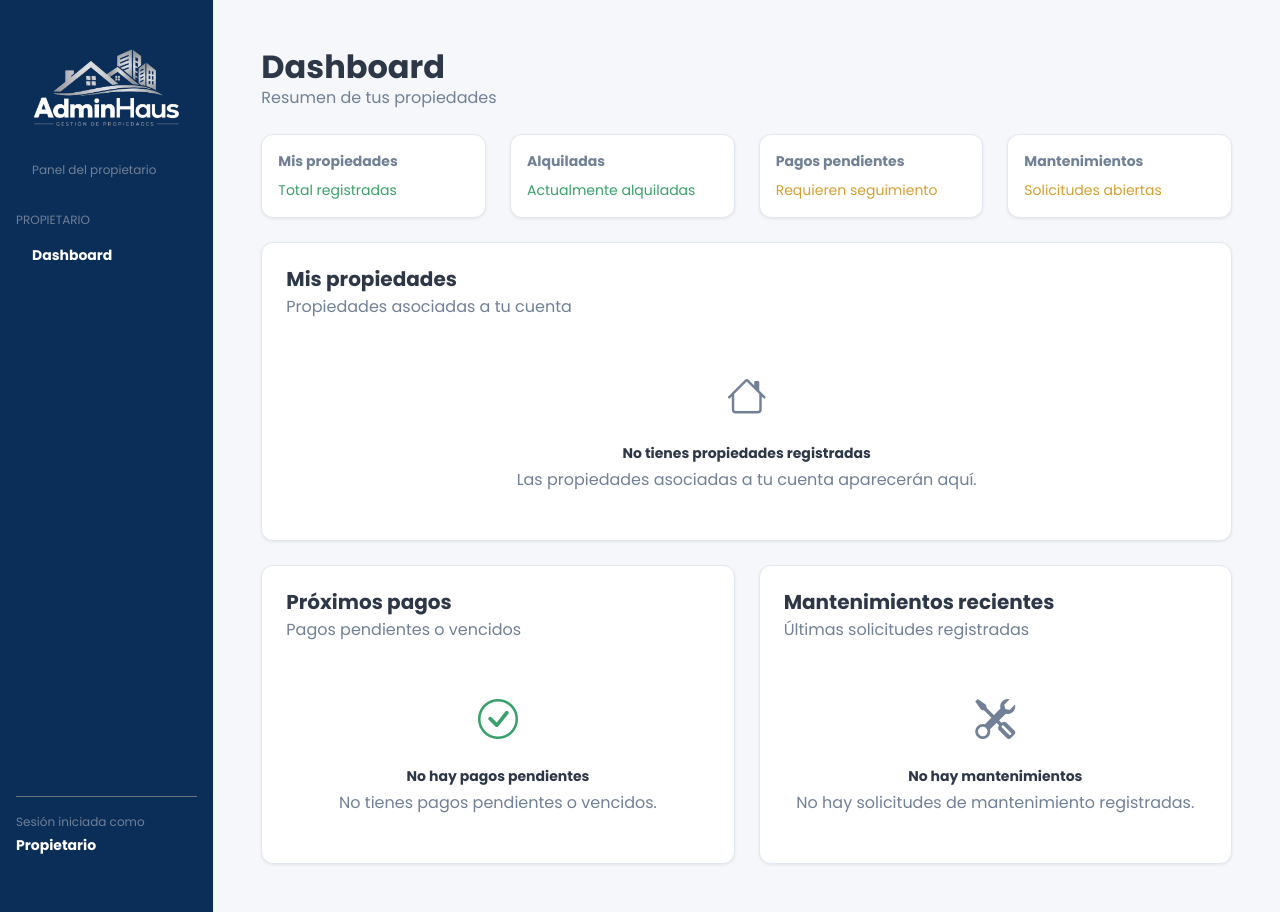
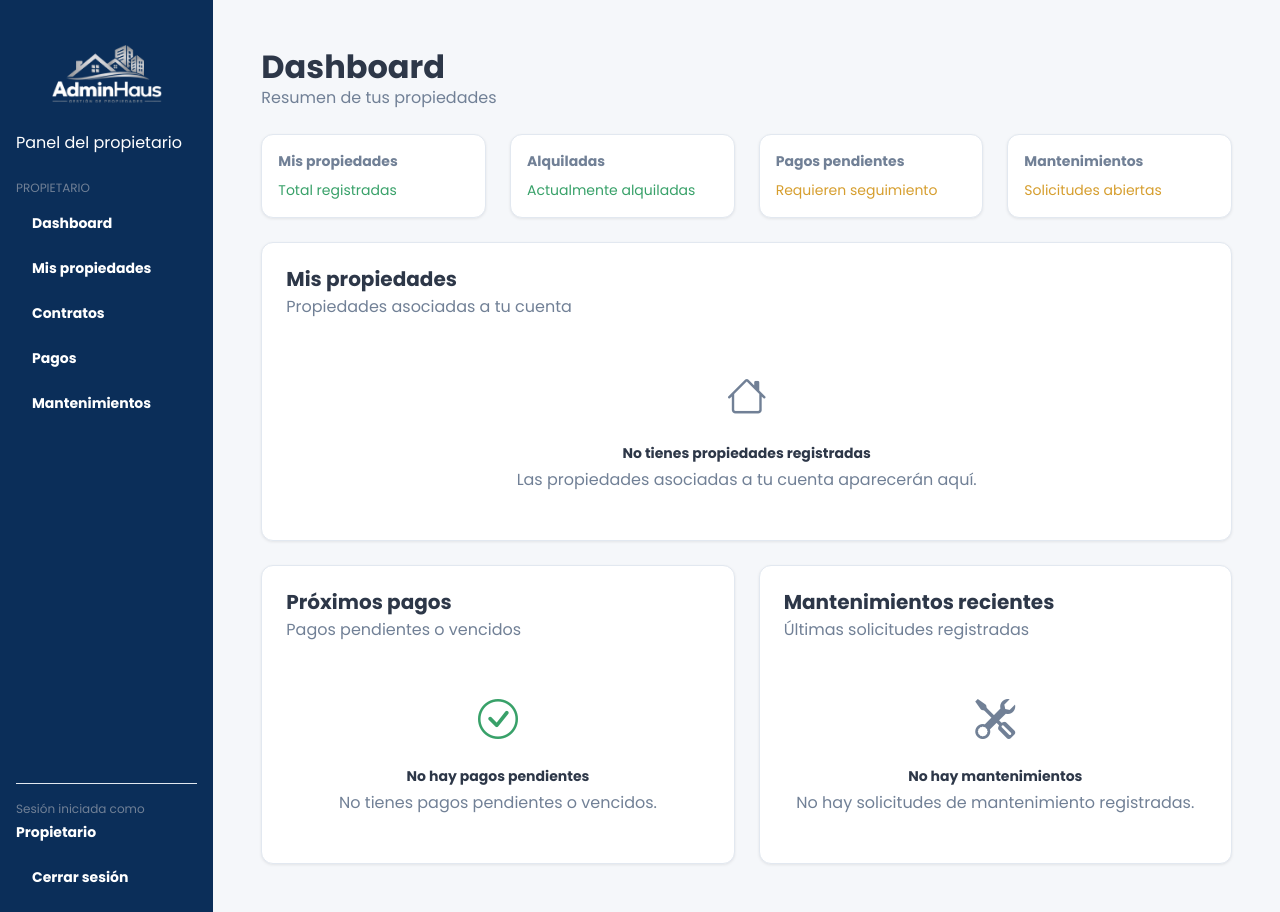
Before and after one commit to Douglas0625/AdminHaus_System, a Flask app: page /dashboard_propietario in a window 1280 px wide. Run offline with Flask 3, Linux system fonts and the light colour scheme.

Commit message:
Actualizacion de bases

```diff
--- a/app/templates/bases/base_admin.html
+++ b/app/templates/bases/base_admin.html
@@ -122,7 +122,7 @@ AdminHaus - Panel administrativo
                 <li class="mb-2">
 
                     <a
-                        href="#"
+                        href="{{ url_for('propiedades.lista') }}"
                         class="
                             d-block
                             ah-text-white
@@ -130,7 +130,7 @@ AdminHaus - Panel administrativo
                             rounded
                             px-3
                             py-2
-                            {% if request.endpoint == 'propiedades' %}
+                            {% if request.endpoint in ['propiedades.lista', 'propiedades.detalle', 'propiedades.nueva', 'propiedades.editar'] %}
                                 ah-bg-primary-hover
                             {% endif %}
                         "
--- a/app/templates/bases/base_gestor.html
+++ b/app/templates/bases/base_gestor.html
@@ -98,7 +98,7 @@ AdminHaus - Panel administrativo
                 <!-- PROPIEDADES -->
                 <li class="mb-2">
                     <a
-                        href="#"
+                        href="{{ url_for('propiedades.lista') }}"
                         class="
                             d-block
                             ah-text-white
@@ -106,6 +106,9 @@ AdminHaus - Panel administrativo
                             rounded
                             px-3
                             py-2
+                            {% if request.endpoint in ['propiedades.lista', 'propiedades.detalle', 'propiedades.nueva', 'propiedades.editar'] %}
+                                ah-bg-primary-hover
+                            {% endif %}
                         "
                     >
                         Propiedades
--- a/app/templates/bases/base_propietario.html
+++ b/app/templates/bases/base_propietario.html
@@ -1,10 +1,8 @@
 {% extends "bases/base.html" %}
-
 
 {% block title %}
     AdminHaus - Panel del propietario
 {% endblock %}
-
 
 {% block sidebar %}
 
@@ -14,28 +12,22 @@ AdminHaus - Panel del propietario
 
         <!-- LOGO -->
         <div class="d-flex justify-content-center pt-3 mb-2">
-
             <img
                 src="{{ url_for('static', filename='media/logo_oscuro-Photoroom.png') }}"
                 alt="AdminHaus"
-                class="img-fluid"
-                style="width: 190px;"
+                class="img-fluid w-75"
             >
-
         </div>
 
-
         <!-- DESCRIPCIÓN -->
-        <p class="ah-text-peque ah-text-secondary px-3 mb-4 pb-2">
+        <p class="ah-text-subtitulos ah-text-white mb-4">
             Panel del propietario
         </p>
-
 
         <!-- ROL -->
         <p class="ah-text-peque ah-text-secondary text-uppercase mb-2">
             Propietario
         </p>
-
 
         <!-- MENÚ -->
         <nav aria-label="Menú del propietario">
@@ -53,6 +45,7 @@ AdminHaus - Panel del propietario
                             rounded
                             px-3
                             py-2
+                            text-decoration-none
                             {% if request.endpoint == 'dashboard.dashboard_propietario' %}
                                 ah-bg-primary-hover
                             {% endif %}
@@ -65,88 +58,113 @@ AdminHaus - Panel del propietario
                     </a>
                 </li>
 
-
                 <!-- MIS PROPIEDADES -->
                 <li class="mb-2">
-
                     <a
-                        href="#"
-                        class="ah-sidebar-link"
+                        href="{{ url_for('propiedades.mis_propiedades') }}"
+                        class="
+                            d-block
+                            ah-text-white
+                            ah-text-regular-negrita
+                            rounded
+                            px-3
+                            py-2
+                            text-decoration-none
+                            {% if request.endpoint == 'propiedades.mis_propiedades' %}
+                                ah-bg-primary-hover
+                            {% endif %}
+                        "
+                        {% if request.endpoint == 'propiedades.mis_propiedades' %}
+                            aria-current="page"
+                        {% endif %}
                     >
-                        <i class="bi bi-house-door me-2"></i>
                         Mis propiedades
                     </a>
-
                 </li>
-
 
                 <!-- CONTRATOS -->
                 <li class="mb-2">
-
                     <a
                         href="#"
-                        class="ah-sidebar-link"
+                        class="
+                            d-block
+                            ah-text-white
+                            ah-text-regular-negrita
+                            rounded
+                            px-3
+                            py-2
+                            text-decoration-none
+                        "
                     >
-                        <i class="bi bi-file-earmark-text me-2"></i>
                         Contratos
                     </a>
-
                 </li>
-
 
                 <!-- PAGOS -->
                 <li class="mb-2">
-
                     <a
                         href="#"
-                        class="ah-sidebar-link"
+                        class="
+                            d-block
+                            ah-text-white
+                            ah-text-regular-negrita
+                            rounded
+                            px-3
+                            py-2
+                            text-decoration-none
+                        "
                     >
-                        <i class="bi bi-cash-stack me-2"></i>
                         Pagos
                     </a>
-
                 </li>
-
 
                 <!-- MANTENIMIENTOS -->
                 <li class="mb-2">
-
                     <a
                         href="#"
-                        class="ah-sidebar-link"
+                        class="
+                            d-block
+                            ah-text-white
+                            ah-text-regular-negrita
+                            rounded
+                            px-3
+                            py-2
+                            text-decoration-none
+                        "
                     >
-                        <i class="bi bi-tools me-2"></i>
                         Mantenimientos
                     </a>
-
                 </li>
 
             </ul>
 
         </nav>
 
-
-        <!-- USUARIO / CERRAR SESIÓN -->
+        <!-- SESIÓN -->
         <div class="mt-auto pt-4">
 
-            <div class="border-top border-secondary pt-3 mb-3">
+            <div class="ah-divider mb-3"></div>
 
             <p class="ah-text-peque ah-text-secondary mb-1">
                 Sesión iniciada como
             </p>
 
-                <p class="ah-text-regular-negrita ah-text-white mb-0">
+            <p class="ah-text-regular-negrita ah-text-white mb-3">
                 {{ session.get('username', 'Propietario') }}
             </p>
 
-            </div>
-
-
             <a
                 href="{{ url_for('auth.logout') }}"
-                class="ah-sidebar-link"
+                class="
+                    d-block
+                    ah-text-white
+                    ah-text-regular-negrita
+                    rounded
+                    px-3
+                    py-2
+                    text-decoration-none
+                "
             >
-                <i class="bi bi-box-arrow-right me-2"></i>
                 Cerrar sesión
             </a>
 
```
Lines whose indentation alone changed are shown as unchanged.
